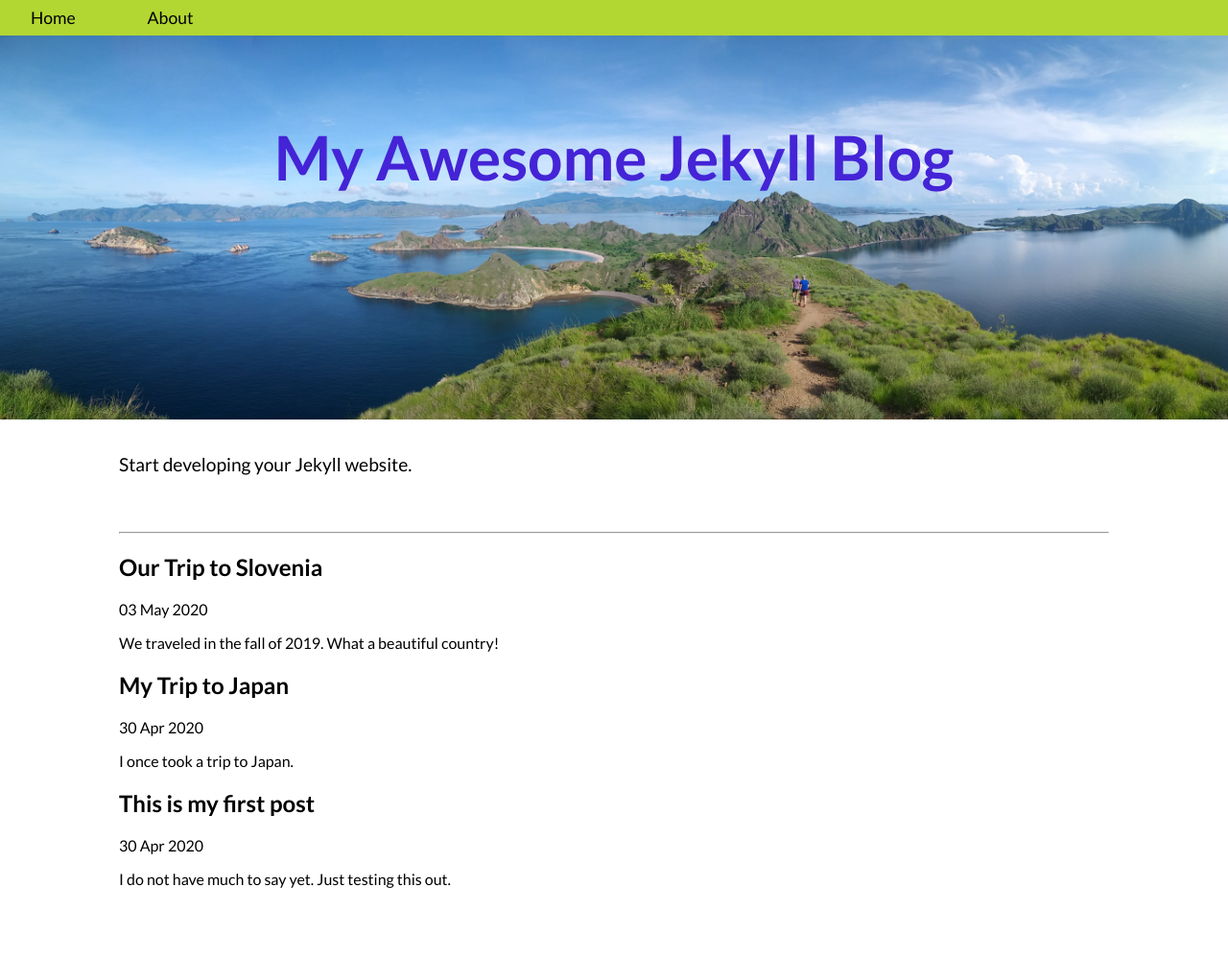
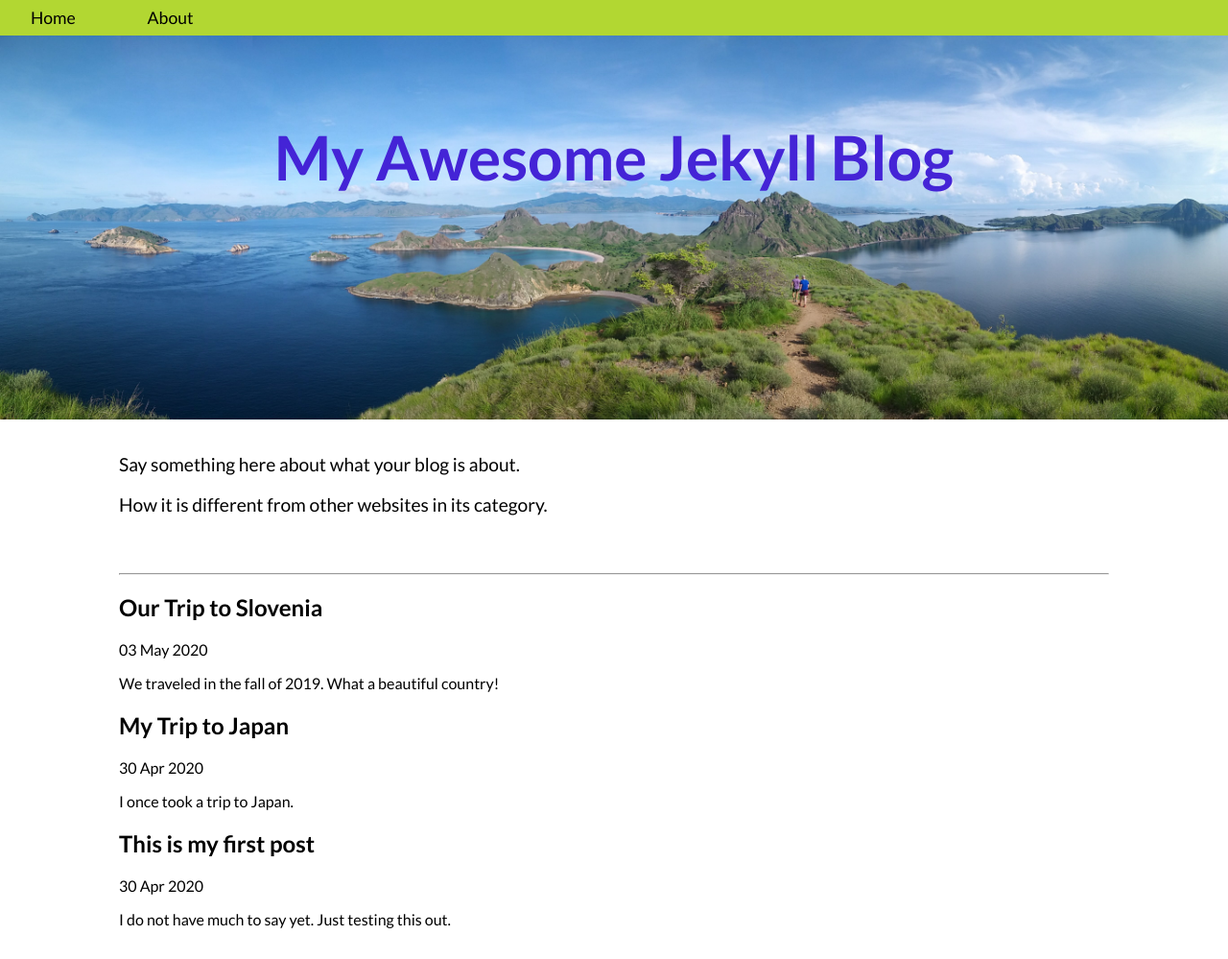
Before and after one commit to placeholdergit/cloneexpjekyllcms, a Jekyll site: the page built from index.md, in a window 1280 px wide. Shown: the whole page at 96% size. Built offline with Jekyll 4.4.1, drawn with Linux system fonts in a browser that asks for light colours; before the commit the page ends 957 px from its top, so only the background shows below that.

Commit message:
Assigned site.title and made other changes

```diff
--- a/_config.yml
+++ b/_config.yml
@@ -1,3 +1,3 @@
 url: "" # the base hostname & protocol for your site, e.g. http://example.com
 baseurl: "" # the subpath of your site, e.g. /blog
-title: "" # the name of your site, e.g. ACME Corp.
+title: "My Awesome Jekyll Blog" # the name of your site, e.g. ACME Corp.
--- a/_includes/header.html
+++ b/_includes/header.html
@@ -1,3 +1,3 @@
 <header class="bg-img header header-bg-img">
-  <h1>{{ page.title }}</h1>
+  <h1>{{ site.title }}</h1>
 </header>
--- a/_layouts/default.html
+++ b/_layouts/default.html
@@ -12,7 +12,7 @@
       <div class="nav-bar">
         {% include navigation.html %}
       </div>
-      {% if page.title == 'My Awesome Jekyll Blog'%}
+      {% if page.title == 'Home'%}
         {% include header.html %}
       {% endif %}
       <div class="main">
--- a/index.md
+++ b/index.md
@@ -1,6 +1,8 @@
 ---
 layout: default
-title: "My Awesome Jekyll Blog"
+title: Home
 ---
 
-Start developing your Jekyll website.
+Say something here about what your blog is about.
+
+How it is different from other websites in its category.
```
